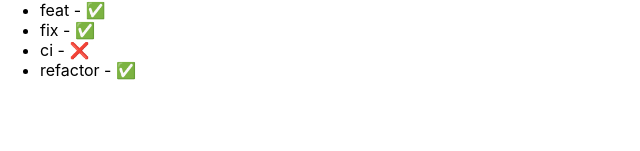
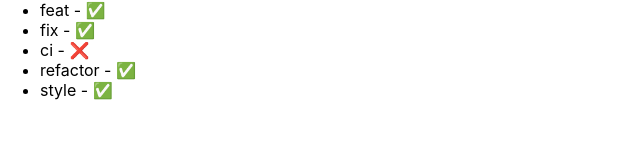
Before and after one commit to jdpnielsen/semantic-release, a Next.js app: page /debug in a window 1280 px wide. Shown: the part 149-300 px from the top of the page, without its empty margins (0-640 px from the left). Built offline with nearby package versions, Linux system fonts and the light colour scheme.

Commit message:
style: testing github issue
Ref: #22

```diff
--- a/pages/debug.js
+++ b/pages/debug.js
@@ -9,6 +9,7 @@ export default function Debug() {
         <li>fix - ✅</li>
         <li>ci - ❌</li>
         <li>refactor - ✅</li>
+        <li>style - ✅</li>
       </ul>
     </div>
   )
```
